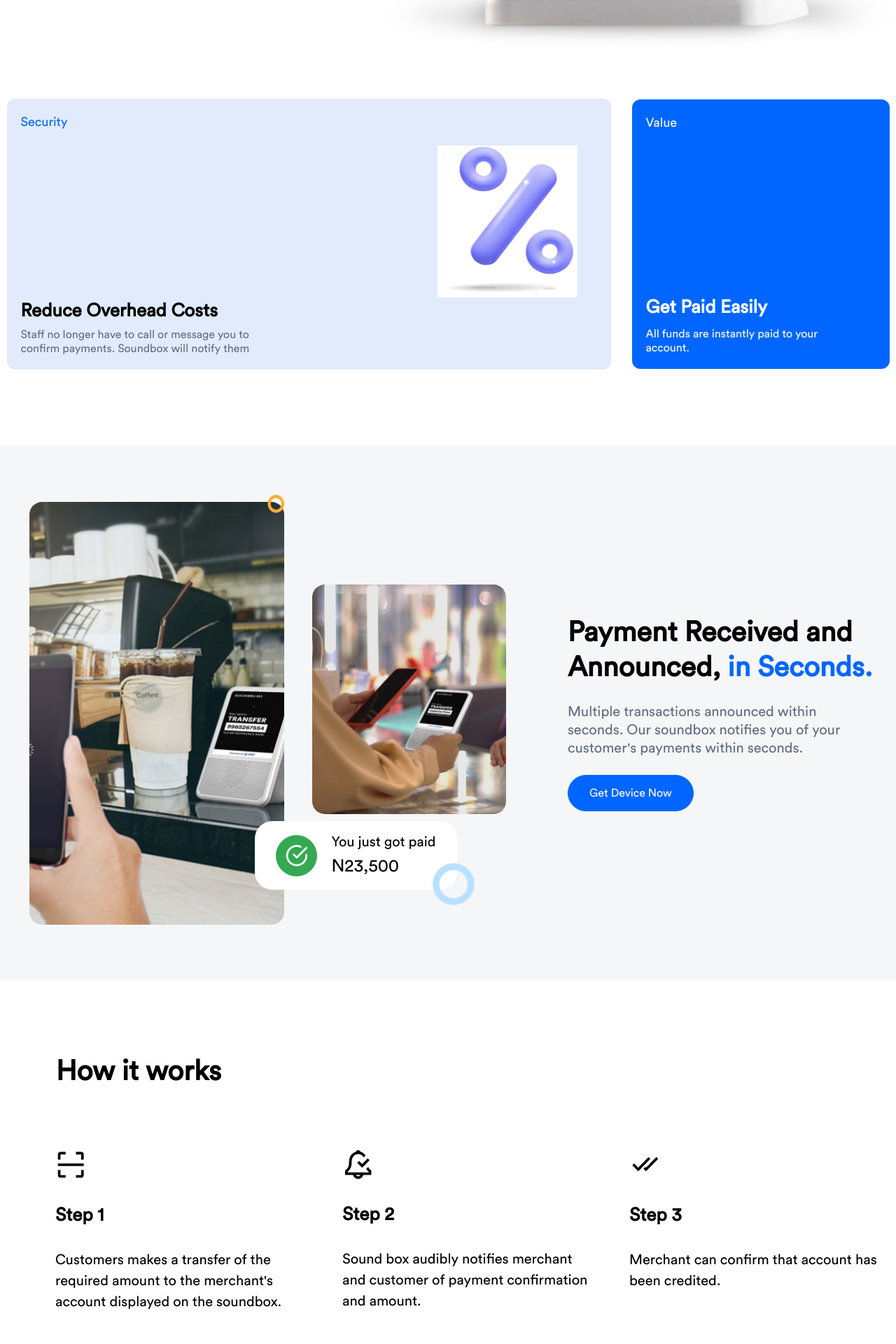
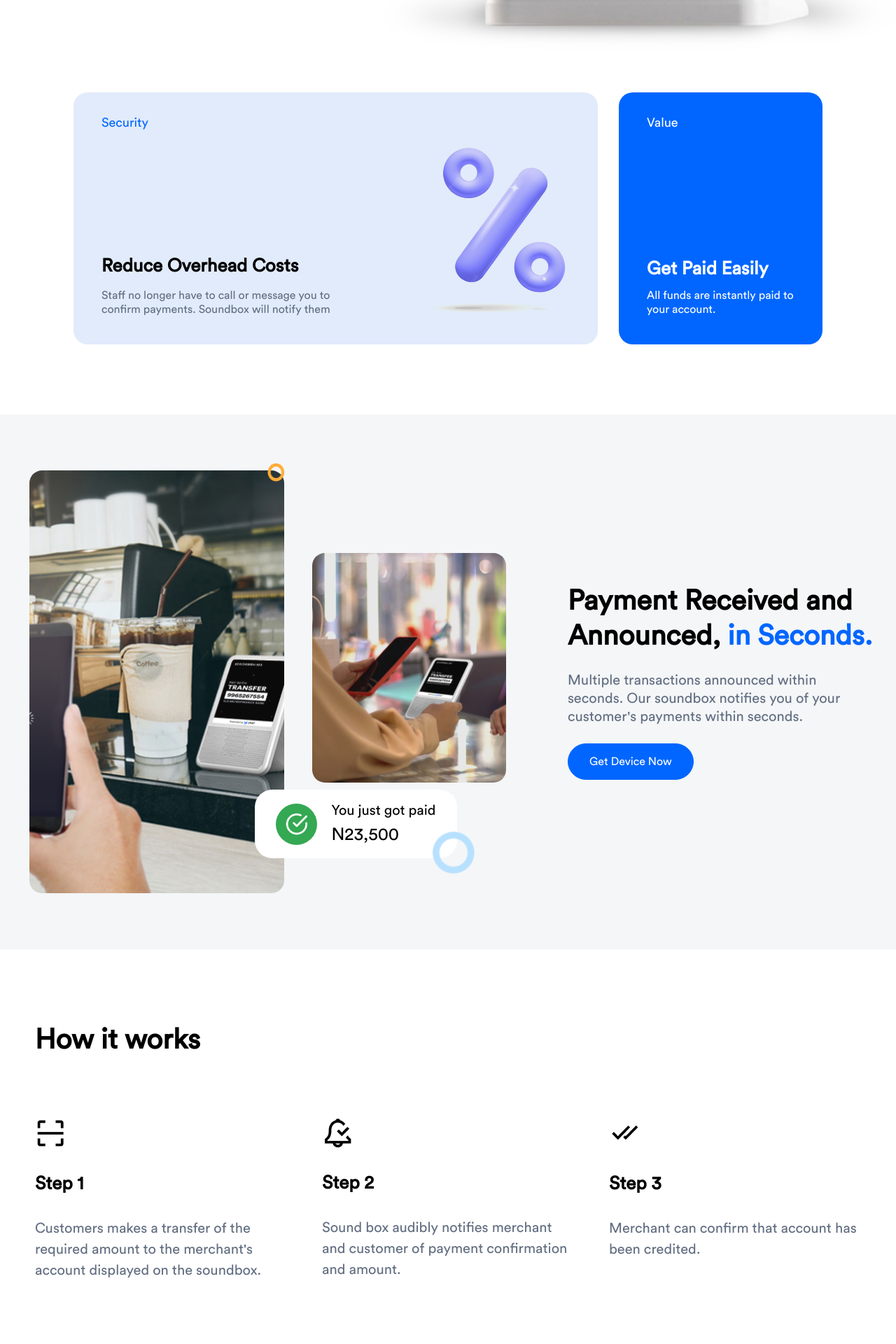
Before and after one commit to nosairabor/soundbox, a React (Create React App) app: page / in a window 1280 px wide. Shown: the part 773-2693 px from the top of the page at 70% size. Built offline with nearby package versions, Linux system fonts and the light colour scheme.

Commit message:
ui changes

```diff
--- a/package.json
+++ b/package.json
@@ -14,6 +14,7 @@
     "react": "^18.2.0",
     "react-dom": "^18.2.0",
     "react-icons": "^4.10.1",
+    "react-intersection-observer": "^9.5.2",
     "react-router-dom": "^6.14.0",
     "react-scripts": "5.0.1",
     "typescript": "^4.4.2",
--- a/src/components/Home.tsx
+++ b/src/components/Home.tsx
@@ -1,13 +1,19 @@
 import { Link } from "react-router-dom";
 import { useState, useEffect } from "react";
+import { useInView } from "react-intersection-observer";
 
 const Home = () => {
 
   const [isXlScreen, setIsXlScreen] = useState(false);
+  const [ref, inView] = useInView({
+    triggerOnce:true,
+    threshold:0.2,
+  });
+
 
   return (
-    <div className="circular-font">
-      <div className="flex items-center justify-center md:gap-[50px]">
+    <div className="circular-font mx-auto">
+      <section className="flex items-center justify-center md:gap-[50px]">
         <div className="flex mt-[70px] flex-col justify-center ml-0 md:ml-[40px]   mt-[178px]">
           <div className="text-[44px] md:mt-[30px] mt-0 xl:mt-0
              leading-[49px] xl:text-[60px] font-bold xl:leading-[75.9px]">
@@ -47,7 +53,7 @@ const Home = () => {
             className="hidden md:block max-w-full max-w-h"
           />
         </div>
-      </div>
+      </section>
       <div className="mt-[50px] flex md:hidden">
         <img
               src={require("../pictures/sls-mobile.png")}
@@ -55,46 +61,49 @@ const Home = () => {
         />
       </div>
 
-      <div className="flex flex-col items-center space-y-[20px] md:justify-center
-         md:flex-row md:space-x-4 md:mx-2 xl:mx-0 xl:flex sm:flex-row xl:space-x-[30px] mt-[60px]">
-        <div className="bg-[#E1EBFB] w-full max-w-[368px] md:max-w-[863px]
-          h-full rounded-xl p-5">
+      <section className="flex flex-col space-y-[20px] md:justify-center
+         md:flex-row md:space-x-4 mx-[25px]  xl:mx-[105px]   xl:space-y-0
+         xl:space-x-[30px] mt-[60px] "
+      >
+        <div className={`flex flex-col bg-[#E1EBFB]
+            pt-[30px] pb-10 px-10 min-h-[345px] rounded-[20px]
+            xl:max-w-[813px] xl:w-full ${inView?"animation-a":""}` }
+        >
           <p className="text-[18px] text-blue ">Security</p>
-          <div className=" flex xl:justify-end py-2 xl:pr-7 xl:translate-y-[12px]">
+          <div className="flex flex-col flex-col-reverse lg:flex-row  flex-grow
+            md:justify-between ">
+
+            <div className="max-w-[345px] w-full flex flex-col justify-end self-end">
+              <h1 className="text-xl lg:text-[26px] font-bold lg:leading-[32px]">Reduce Overhead Costs</h1>
+              <p className="text-secondary text-sm lg:text-[16px] leading-[25px] mt-4 font-[450] xl:leading-[20px]">
+                Staff no longer have to call or message you to
+                 confirm payments. Soundbox will notify them
+              </p>
+            </div>
+            <div className="py-2  xl:translate-y-[12px] mix-blend-darken">
               <img
                 src={require("../pictures/percentage.png")}
-                className="pic bg-[#E1EBFB] w-full max-w-[200px] h-[217px] "
+                className="pic h-[149px] w-[130px] lg:w-[215px] lg:h-[247px] "
               />
-          </div>
-
-          <div className="">
-
-            <div className=" mt-1">
-              <h1 className="text-[26px] font-bold">Reduce Overhead Costs</h1>
-              <p className="text-secondary leading-[25px] mt-1 font-[450] xl:leading-[20px]">
-                Staff no longer have to call or message you to <br className="hidden sm:block" />
-                 confirm payments. Soundbox will notify them
-              </p>
             </div>
 
           </div>
         </div>
         {/* Value */}
-        <div className="bg-blue h-[385px] w-full max-w-[368px]
-          rounded-xl text-white flex flex-col justify-between p-5 sm:-translate-y-[10px]"
+        <div className={`bg-blue rounded-[20px] text-white flex
+          flex-col justify-between pt-[30px] pb-10 px-10 min-h-[345px] ${inView?"animation-b":""}`}
         >
           <p className="text-[18px]">Value</p>
-          <div className="flex flex-col">
+          <div className="flex flex-col max-w-[345px] w-full">
             <h1 className="text-[26px] font-bold">Get Paid Easily</h1>
-            <p className="mt-2 font-[450] leading-[20px]">
-              All funds are instantly paid to your
-              <br /> account.
+            <p className="text-white text-sm lg:text-[16px] leading-[25px] mt-2 font-[450] xl:leading-[20px]">
+              All funds are instantly paid to your account.
             </p>
           </div>
         </div>
-      </div>
+      </section>
 
-      <div className="mt-[100px] bg-[#F4F6F8] lg:flex sm:items-center justify-center">
+      <section className="mt-[100px] bg-[#F4F6F8] xl:flex sm:items-center justify-center">
         <div className="relative  mx-2  py-[80px] flex flex-row
          items-center justify-center ">
           <div className="absolute top-[73px] left-[185px] xl:left-[340px] xl:top-[70px]">
@@ -137,7 +146,8 @@ const Home = () => {
         </div>
 
 
-        <div className="flex flex-col ml-3 md:items-center xl:items-start  md:ml-[30px]  xl:ml-[80px]">
+        <div className="flex flex-col   md:ml-[30px]  xl:ml-[80px]">
+          <div className="self-center">
             <h1 className="text-[32px] xl:text-[40px] font-bold
             leading-[40px] xl:leading-[50px]">
               Payment Received and
@@ -157,15 +167,17 @@ const Home = () => {
             </div>
           </div>
         </div>
+      </section>
 
-      <div className="  flex flex-col justify-center
-          md:w-full mt-[100px] space-y-[80px]"
+      <section className="  flex flex-col
+        px-3 xl:px-0 md:px-8 md:w-full mt-[100px] "
       >
-        <h1 className="text-[40px] font-[700] ml-3 xl:ml-[80px]">How it works</h1>
-        <div className="flex xl:ml-[79px] xxl:justify-center
-          md:flex-row  flex-col ml-3 xl:ml-0 space-y-[30px]
+        <div className="self-center space-y-[80px]">
+        <h1 className="text-[40px] font-[700] ">How it works</h1>
+        <div className="flex
+          md:flex-row  flex-col space-y-[30px]
            md:space-y-0 xl:space-y-0 xl:space-x-[50px]">
-          <div className=" width-full max-w-[368px] ">
+          <div className=" width-full max-w-[368px]">
             <div className="">
               <img
                 src={require("../pictures/scan.png")}
@@ -173,7 +185,7 @@ const Home = () => {
               />
             </div>
             <h1 className="text-[26px] font-[700] mt-[30px]">Step 1</h1>
-            <div className="text-[18px] width-full max-w-[360px] whitespace-normal xl:text-[20px] font-[450] mt-[29px]">
+            <div className="text-secondary text-[18px] width-full max-w-[360px] whitespace-normal xl:text-[20px] font-[450] mt-[29px]">
               Customers makes a transfer of the required
                amount to the merchant's account
                displayed on the soundbox.
@@ -187,7 +199,7 @@ const Home = () => {
               />
             </div>
             <h1 className="text-[26px] font-[700] mt-[30px]">Step 2</h1>
-            <div className="text-[18px] whitespace-normal width-full max-w-[360px] xl:text-[20px] font-[450] mt-[29px]">
+            <div className="text-secondary text-[18px] whitespace-normal width-full max-w-[360px] xl:text-[20px] font-[450] mt-[29px]">
               Sound box audibly notifies merchant and
 
               customer of payment confirmation and
@@ -202,13 +214,14 @@ const Home = () => {
               />
             </div>
             <h1 className="text-[26px] font-[700] mt-[30px]">Step 3</h1>
-            <div className="text-[18px] width-full max-w-[360px] xl:text-[20px] whitespace-normal font-[450] mt-[29px]">
+            <div className="text-secondary text-[18px] width-full max-w-[360px] xl:text-[20px] whitespace-normal font-[450] mt-[29px]">
               Merchant can confirm that account has
                been credited.
             </div>
           </div>
         </div>
         </div>
+      </section>
 
       {/* Accordion */}
 
--- a/src/index.css
+++ b/src/index.css
@@ -52,12 +52,6 @@
 }
 /* ////////// */
 
-.pic{
-    background:
-        url(./pictures/percentage.png),
-        #E1EBFB -65.081px -68.93px / 160.541% 138.14% no-repeat;
-}
-
 .accordion-transition, .mobile-nav {
     opacity: 0;
     max-height: 0;
@@ -74,3 +68,54 @@
     max-height: 1000px;
 }
 }
+/* .animation-a{
+    animation-duration: 1000ms;
+    animation-timing-function: ease;
+    animation-delay: 0ms;
+    animation-name: animation-1;
+    animation-direction: normal;
+    animation-fill-mode: both;
+    animation-iteration-count: 1;
+} */
+@keyframes animation-1 {
+    0% {
+        transform: translate3d(-100%, 0px, 0px);
+        visibility: visible;
+    }
+    100% {
+        transform: translate3d(0px, 0px, 0px);
+    }
+}
+/* .animation-b{
+    animation-duration: 1000ms;
+    animation-timing-function: ease;
+    animation-delay: 0ms;
+    animation-name: animation-2;
+    animation-direction: normal;
+    animation-fill-mode: both;
+    animation-iteration-count: 1;
+} */
+@keyframes animation-2 {
+    0% {
+        transform: translate3d(100%, 0px, 0px);
+        visibility: visible;
+    }
+    100% {
+        transform: translate3d(0px, 0px, 0px);
+    }
+}
+.animation-a,
+.animation-b {
+  opacity: 0;
+  transition: opacity 0.3s ease-in;
+}
+
+/* Add animation classes when they are in the viewport */
+.animation-a.visible,
+.animation-b.visible {
+  opacity: 1;
+  animation-duration: 1000ms;
+  animation-timing-function: ease;
+  animation-fill-mode: both;
+  animation-iteration-count: 1;
+}
```
Also changed, not shown: src/components/Accordion.tsx (+8 -8 lines), src/components/Footer.tsx (+15 -12 lines), src/components/FooterAccordion.tsx (+6 -6 lines), src/components/Pricing.tsx (+12 -10 lines), 1 other file (tests, documents, lock files or other folders). Lines whose indentation alone changed are shown as unchanged.
